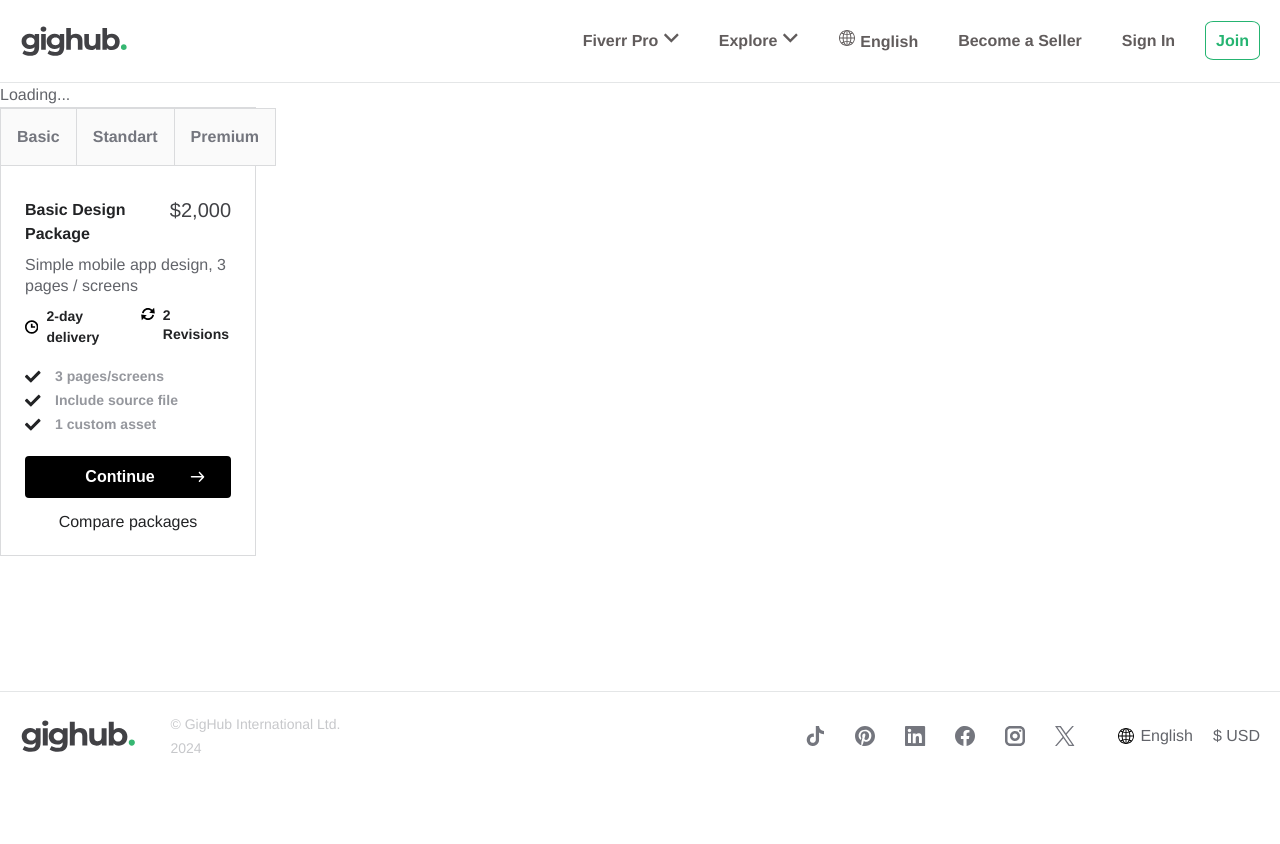
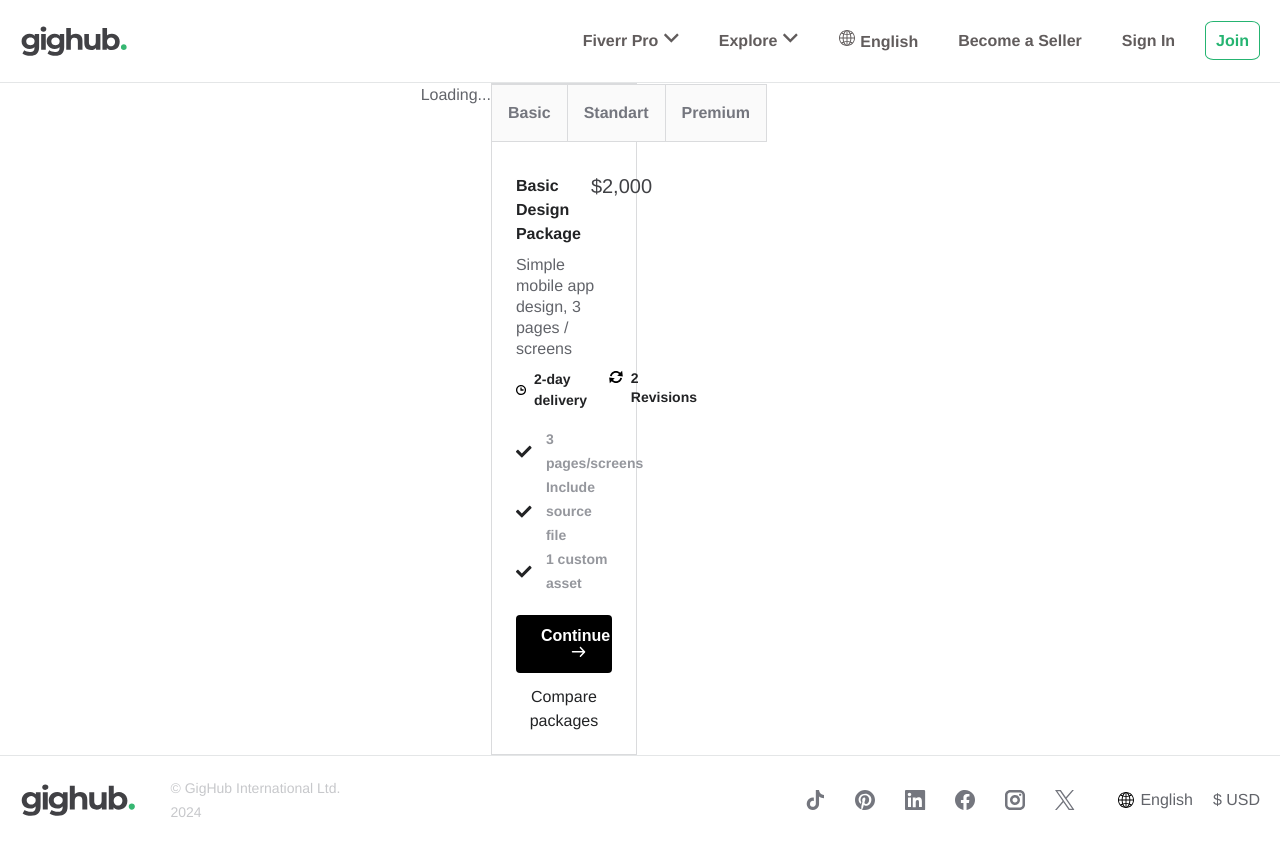
Before and after one commit to OriHaguel/gighub-front, a React (Vite) app: page /username/1 in a window 1280 px wide. Before the commit the page ends 800 px from the top, so only its background shows below. Built offline with nearby package versions, Linux system fonts and the light colour scheme.

Commit message:
Add scss

```diff
--- a/src/assets/styles/cmps/GigPricing.scss
+++ b/src/assets/styles/cmps/GigPricing.scss
@@ -3,8 +3,8 @@
     border: 1px solid #dadbdd;
     margin: 0;
     // use this after display flex in main page
-    // width: 33.3%;
-    width: 20%;
+    width: 33.3%;
+    // width: 20%;
     order: 20;
 
     .nav-container {
--- a/src/assets/styles/main.scss
+++ b/src/assets/styles/main.scss
@@ -17,6 +17,7 @@
 @import 'pages/HomePage';
 @import 'pages/UserDetails';
 @import 'pages/GigsPage.scss';
+@import 'pages/GigDetailsPage.scss';
 
 // Components
 
--- a/src/assets/styles/pages/GigDetailsPage.scss
+++ b/src/assets/styles/pages/GigDetailsPage.scss
@@ -0,0 +1,6 @@
+.main-detail-container {
+    margin-left: auto;
+    margin-right: auto;
+    max-width: 1400px;
+    display: flex;
+}
--- a/src/pages/GigDetailsPage.jsx
+++ b/src/pages/GigDetailsPage.jsx
@@ -11,7 +11,7 @@ import { GigReviews } from '../cmps/GigReviews'
 
 export function GigDetailsPage() {
 	return (
-		<section>
+		<section className='main-detail-container'>
 			<GigDetails />
 
 			{/* <GigCarrousel /> */}
```
